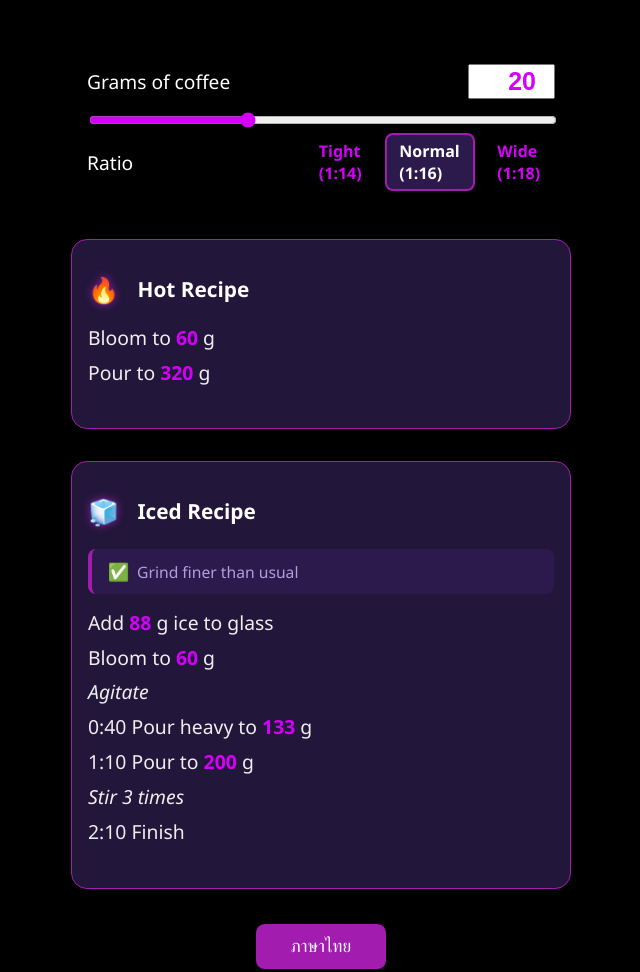
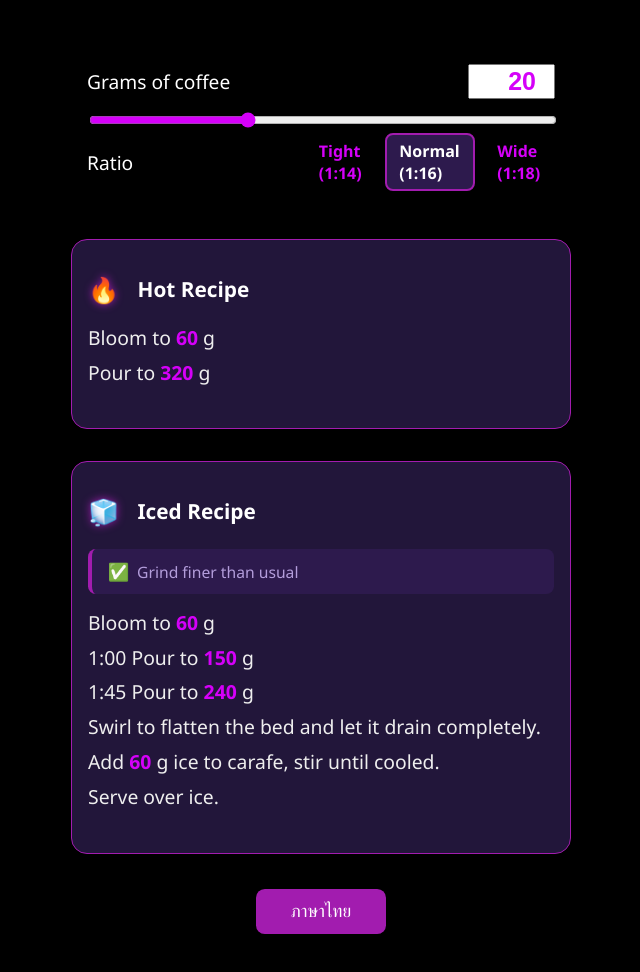
Before and after one commit to yourfriendaaron/coffee, a plain HTML site: page index.html in a window 1280 px wide. Shown: the whole page, without its empty margins (319-959 px from the left). Drawn offline with Linux system fonts and the light colour scheme.

Commit message:
updated to lance

```diff
--- a/index.html
+++ b/index.html
@@ -49,13 +49,12 @@
         <div class="infobox"><span class="tip-emoji">✅</span>Grind finer than usual</div>
         <div class="iced-ratio-label" id="iced-ratio-label">Normal (1:10)</div>
         <ul class="recipe-steps">
-            <li>Add <span id="ice-value">88</span> g ice to glass</li>
-            <li>Bloom to <span id="iced-pour1">60</span> g</li>
-            <li><i>Agitate</i></li>
-            <li>0:40 Pour heavy to <span id="iced-pour2">133</span> g</li>
-            <li>1:10 Pour to <span id="iced-pour3">200</span> g</li>
-            <li><i>Stir 3 times</i></li>
-            <li>2:10 Finish</li>
+            <li>Bloom to <span id="iced-bloom">60</span> g</li>
+            <li>1:00 Pour to <span id="iced-pour1">98</span> g</li>
+            <li>1:45 Pour to <span id="iced-pour2">220</span> g</li>
+            <li>Swirl to flatten the bed and let it drain completely.</li>
+            <li>Add <span id="iced-ice">60</span> g ice to carafe, stir until cooled.</li>
+            <li>Serve over ice.</li>
         </ul>
     </div>
 
--- a/script.js
+++ b/script.js
@@ -8,17 +8,13 @@ const ratioOptions = Array.from(document.querySelectorAll('.ratio-option'));
 let selectedRatio = 16; // default (matches .selected in HTML)
 
 // Iced recipe elements
-const iceValue = document.getElementById('ice-value');
-const icedPour1 = document.getElementById('iced-pour1');
-const icedPour2 = document.getElementById('iced-pour2');
-const icedPour3 = document.getElementById('iced-pour3');
 const icedRatioLabel = document.getElementById('iced-ratio-label');
 
-// Iced ratios mapping
+// Iced ratios mapping (tight: 1-11, normal: 1-12, wide: 1-13)
 const icedRatios = [
-    { name: "Tight", ratio: 9, label: ["Tight (1:9)", "เข้ม (1:9)"] },
-    { name: "Normal", ratio: 10, label: ["Normal (1:10)", "ปกติ (1:10)"] },
-    { name: "Wide", ratio: 11, label: ["Wide (1:11)", "อ่อน (1:11)"] }
+    { name: "Tight", ratio: 11, label: ["Tight (1:11)", ""] },
+    { name: "Normal", ratio: 12, label: ["Normal (1:12)", ""] },
+    { name: "Wide", ratio: 13, label: ["Wide (1:13)", ""] }
 ];
 
 // Only Thai translations, English uses HTML defaults
@@ -32,20 +28,15 @@ const translationsTH = {
     icedRecipe: "สูตรเย็น",
     bloom: "บลูมถึง",
     pour: "เทถึง",
-    addIce: "เติมน้ำแข็ง",
-    agitate: "- เขย่า",
-    pourHeavy: "0:40 เทแรงถึง",
-    pourTo: "1:10 เทถึง",
-    stir: "- คน 3 ครั้ง",
-    finish: "2:10 เสร็จสิ้น",
     grindFiner: "บดให้ละเอียดกว่าปกติ",
-    icedRatioTight: "เข้ม (1:9)",
-    icedRatioNormal: "ปกติ (1:10)",
-    icedRatioWide: "อ่อน (1:11)",
     langBtn: "English",
-    addIceSuffix: " กรัม น้ำแข็งลงแก้ว",
-    gramsSuffix: " กรัม",
-    stirText: "- คน 3 ครั้ง"
+    icedBloom: "บลูมถึง",
+    icedPour1: "1:00 เทถึง",
+    icedPour2: "1:45 เทถึง",
+    icedSwirl: "หมุนกาแฟให้หน้ากาแฟเรียบ ปล่อยให้ไหลหมด",
+    icedAddIce: "เติมน้ำแข็ง <span id='iced-ice'>60</span> กรัม ลงในคาราฟ คนจนเย็น",
+    icedServe: "เสิร์ฟใส่น้ำแข็ง",
+    gramsSuffix: " กรัม"
 };
 
 let currentLang = 'en';
@@ -75,23 +66,23 @@ function updateRecipe(grind) {
     bloomValue.textContent = bloom;
     pourValue.textContent = pour;
 
-    // Iced recipe calculations
+    // Iced recipe calculations (new logic)
     const icedIdx = getIcedRatioIndex();
     const iced = icedRatios[icedIdx];
     const icedRatio = iced.ratio;
 
-    const ice = Math.round(grind * 4.375);
-    const pour1 = Math.round(grind * 3);
-    const pour2 = Math.round((grind * icedRatio) * 2 / 3);
-    const pour3 = Math.round(grind * icedRatio);
+    const icedBloom = Math.round(grind * 3);
+    const icedPour1 = Math.round(grind * icedRatio * 0.625);
+    const icedPour2 = Math.round(grind * icedRatio);
+    const icedIce = Math.round(grind * icedRatio * 0.25);
 
-    iceValue.textContent = ice;
-    icedPour1.textContent = pour1;
-    icedPour2.textContent = pour2;
-    icedPour3.textContent = pour3;
+    document.getElementById('iced-bloom').textContent = icedBloom;
+    document.getElementById('iced-pour1').textContent = icedPour1;
+    document.getElementById('iced-pour2').textContent = icedPour2;
+    document.getElementById('iced-ice').textContent = icedIce;
 
-    // Update iced ratio label in current language
-    icedRatioLabel.textContent = iced.label[currentLang === 'en' ? 0 : 1];
+    // Update iced ratio label in current language (hide in Thai)
+    icedRatioLabel.textContent = currentLang === 'en' ? iced.label[0] : "";
 }
 
 // Sync slider to number input
@@ -110,9 +101,6 @@ valueInput.addEventListener('input', () => {
         slider.value = 10;
         updateRecipe(10);
         return;
-    }
-    if (!isNaN(val)) {
-        updateRecipe(val);
     }
 });
 
@@ -155,7 +143,7 @@ function setLanguage(lang) {
         // Ratio text
         document.querySelector('.ratio-text').textContent = translationsTH.ratio;
 
-        // Ratio options
+        // Ratio options (show only 1:14, 1:16, 1:18 in Thai)
         const ratioOpts = document.querySelectorAll('.ratio-option');
         ratioOpts[0].innerHTML = translationsTH.ratioTight;
         ratioOpts[1].innerHTML = translationsTH.ratioNormal;
@@ -173,27 +161,23 @@ function setLanguage(lang) {
         hotSteps[1].childNodes[0].nodeValue = translationsTH.pour + " ";
         hotSteps[1].querySelector('span').nextSibling.nodeValue = translationsTH.gramsSuffix;
 
-        // Iced recipe steps
+        // Iced recipe steps (new, 6 steps)
         const icedSteps = document.querySelectorAll('.recipe-container ul.recipe-steps')[1].children;
-        icedSteps[0].childNodes[0].nodeValue = translationsTH.addIce + " ";
-        icedSteps[0].querySelector('span').nextSibling.nodeValue = translationsTH.addIceSuffix;
-        icedSteps[1].childNodes[0].nodeValue = translationsTH.bloom + " ";
+        icedSteps[0].childNodes[0].nodeValue = translationsTH.icedBloom + " ";
+        icedSteps[0].querySelector('span').nextSibling.nodeValue = translationsTH.gramsSuffix;
+        icedSteps[1].childNodes[0].nodeValue = translationsTH.icedPour1 + " ";
         icedSteps[1].querySelector('span').nextSibling.nodeValue = translationsTH.gramsSuffix;
-        icedSteps[2].innerHTML = `<i>${translationsTH.agitate.replace('-', '')}</i>`;
-        icedSteps[3].childNodes[0].nodeValue = translationsTH.pourHeavy + " ";
-        icedSteps[3].querySelector('span').nextSibling.nodeValue = translationsTH.gramsSuffix;
-        icedSteps[4].childNodes[0].nodeValue = translationsTH.pourTo + " ";
-        icedSteps[4].querySelector('span').nextSibling.nodeValue = translationsTH.gramsSuffix;
-        icedSteps[5].innerHTML = `<i>${translationsTH.stirText.replace('-', '')}</i>`;
-        icedSteps[6].childNodes[0].nodeValue = translationsTH.finish;
+        icedSteps[2].childNodes[0].nodeValue = translationsTH.icedPour2 + " ";
+        icedSteps[2].querySelector('span').nextSibling.nodeValue = translationsTH.gramsSuffix;
+        icedSteps[3].textContent = translationsTH.icedSwirl;
+        icedSteps[4].innerHTML = translationsTH.icedAddIce.replace("60", document.getElementById('iced-ice').textContent);
+        icedSteps[5].textContent = translationsTH.icedServe;
 
         // Infobox
         document.querySelector('.infobox').innerHTML = `<span class="tip-emoji">✅</span>${translationsTH.grindFiner}`;
 
-        // Iced ratio label
-        const icedIdx = getIcedRatioIndex();
-        const icedRatioLabels = [translationsTH.icedRatioTight, translationsTH.icedRatioNormal, translationsTH.icedRatioWide];
-        icedRatioLabel.textContent = icedRatioLabels[icedIdx];
+        // Iced ratio label (hide in Thai)
+        icedRatioLabel.textContent = "";
 
         // Button text
         document.getElementById('lang-toggle').textContent = translationsTH.langBtn;
@@ -224,26 +208,24 @@ function setLanguage(lang) {
         hotSteps[1].childNodes[0].nodeValue = "Pour to ";
         hotSteps[1].querySelector('span').nextSibling.nodeValue = " g";
 
-        // Iced recipe steps
+        // Iced recipe steps (new, 6 steps)
         const icedSteps = document.querySelectorAll('.recipe-container ul.recipe-steps')[1].children;
-        icedSteps[0].childNodes[0].nodeValue = "Add ";
-        icedSteps[0].querySelector('span').nextSibling.nodeValue = " g ice to glass";
-        icedSteps[1].childNodes[0].nodeValue = "Bloom to ";
+        icedSteps[0].childNodes[0].nodeValue = "Bloom to ";
+        icedSteps[0].querySelector('span').nextSibling.nodeValue = " g";
+        icedSteps[1].childNodes[0].nodeValue = "1:00 Pour to ";
         icedSteps[1].querySelector('span').nextSibling.nodeValue = " g";
-        icedSteps[2].innerHTML = "<i>Agitate</i>";
-        icedSteps[3].childNodes[0].nodeValue = "0:40 Pour heavy to ";
-        icedSteps[3].querySelector('span').nextSibling.nodeValue = " g";
-        icedSteps[4].childNodes[0].nodeValue = "1:10 Pour to ";
-        icedSteps[4].querySelector('span').nextSibling.nodeValue = " g";
-        icedSteps[5].innerHTML = "<i>Stir 3 times</i>";
-        icedSteps[6].childNodes[0].nodeValue = "2:10 Finish";
+        icedSteps[2].childNodes[0].nodeValue = "1:45 Pour to ";
+        icedSteps[2].querySelector('span').nextSibling.nodeValue = " g";
+        icedSteps[3].textContent = "Swirl to flatten the bed and let it drain completely.";
+        icedSteps[4].innerHTML = "Add <span id='iced-ice'>" + document.getElementById('iced-ice').textContent + "</span> g ice to carafe, stir until cooled.";
+        icedSteps[5].textContent = "Serve over ice.";
 
         // Infobox
         document.querySelector('.infobox').innerHTML = `<span class="tip-emoji">✅</span>Grind finer than usual`;
 
-        // Iced ratio label
+        // Iced ratio label (show in English)
         const icedIdx = getIcedRatioIndex();
-        const icedRatioLabels = ["Tight (1:9)", "Normal (1:10)", "Wide (1:11)"];
+        const icedRatioLabels = ["Tight (1:11)", "Normal (1:12)", "Wide (1:13)"];
         icedRatioLabel.textContent = icedRatioLabels[icedIdx];
 
         // Button text
--- a/style.css
+++ b/style.css
@@ -180,9 +180,11 @@ input[type="range"] {
 #bloom-value,
 #pour-value,
 #ice-value,
+#iced-bloom,
 #iced-pour1,
 #iced-pour2,
-#iced-pour3 {
+#iced-pour3,
+#iced-ice {
     color: #d500f9;
     font-weight: bold;
 }
```
